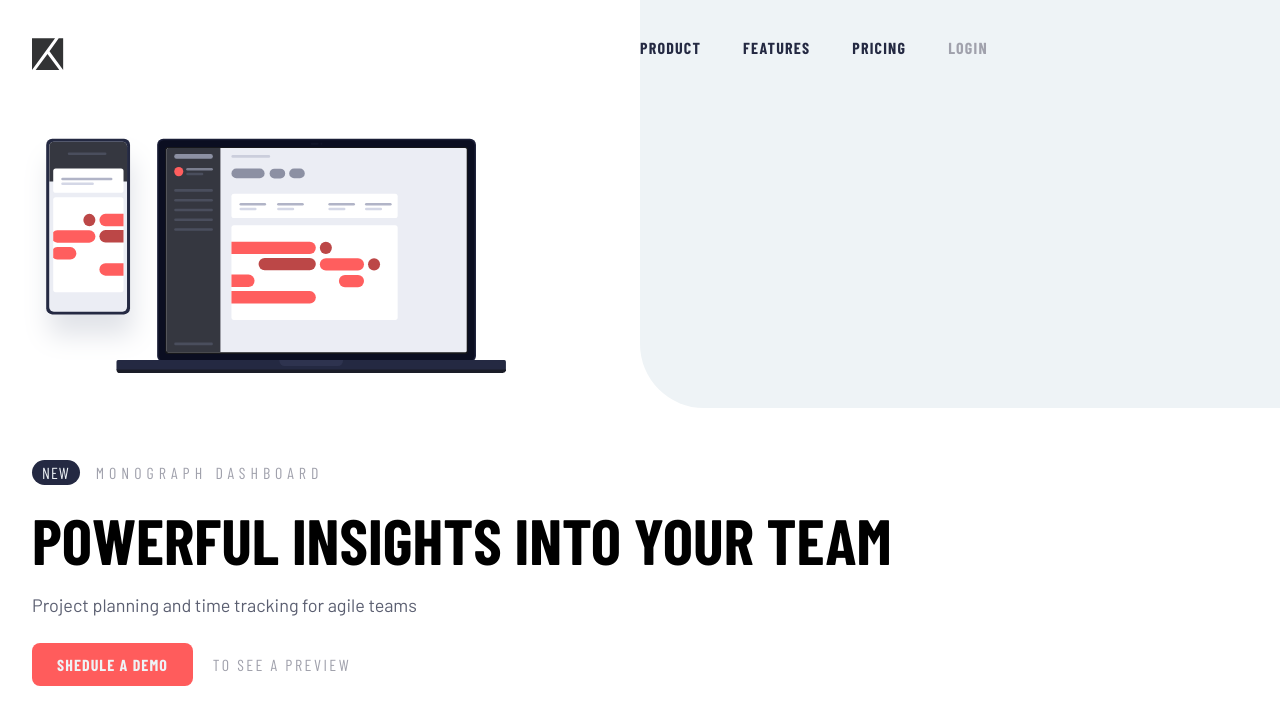
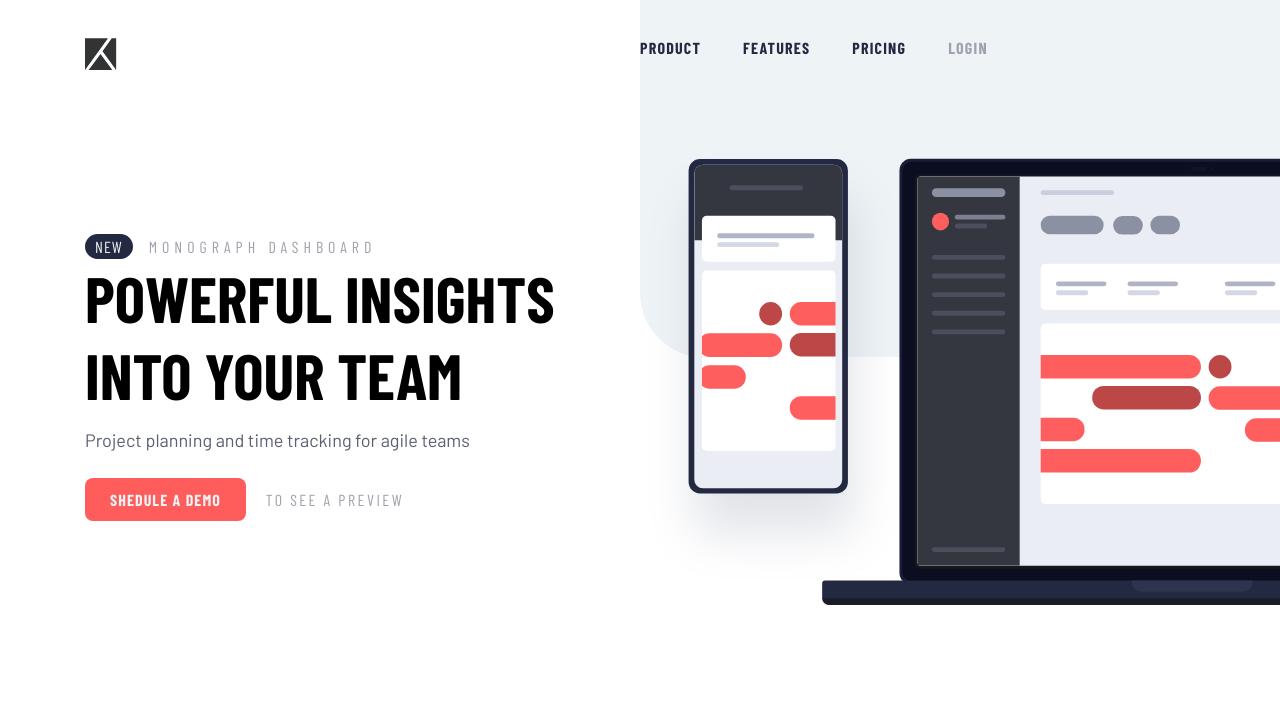
Before and after one commit to nivancheva/project-tracking-intro-component-react, a React (Vite) app: page / in a window 1280 px wide. Shown: the top 724 px of the page. Built offline with nearby package versions, Linux system fonts and the light colour scheme.

Commit message:
desctop design

```diff
--- a/src/App.css
+++ b/src/App.css
@@ -1,4 +1,4 @@
-.conteiner {
+.container {
     margin-inline: 2rem;
 }
 
@@ -7,9 +7,13 @@
     align-items: center;
 }
 
+#root {
+    overflow: hidden;
+}
+
 .header {
     justify-content: space-between;
-    margin: 2.375rem 2rem 4rem;
+    margin: 2.375rem 0 4rem;
 }
 
 .nav-container {
@@ -24,10 +28,11 @@
     position: absolute;
     left: 50%;
     transform: translate(-50%);
-    top: 6.25rem;
+    top: 3.25rem;
     padding: 1.5rem 7.6875rem;
     background-color: white;
     margin: 0;
+    z-index: 100;
 }
 
 .mobile-menu-hidden {
@@ -39,13 +44,8 @@
     cursor: pointer;
 }
 
-.menuClose {
-    position: absolute;
-    top: 0;
-    right: 0;
-}
-
 .device_img {
+    max-width: inherit;
     width: 482px;
     height: 239px;
     transform: translate(5%);
@@ -67,7 +67,7 @@
     z-index: -1;
 }
 
-.pharagraph {
+.paragraph {
     gap:1rem;
     margin: 5.4375rem 0 1rem;
 }
@@ -104,6 +104,23 @@
 }
 
 @media (min-width:800px) {
+    .container {
+        max-width: 1110px;
+        width: 90%;
+        margin-inline: auto;
+    }
+
+    .reverce-grid {
+        display: grid;
+        grid-template-columns: 470px 1fr;
+        align-items: center;
+        margin-top: 5rem;
+    }
+
+    main {
+        grid-area: 1;
+    }
+
     .nav-bar {
         gap: 2.625rem;
         flex-direction: row;
@@ -121,4 +138,23 @@
     .mobile-menu-hidden {
         display: flex;
     }
+
+    .header {
+        margin-inline: 0;
+    }
+
+    .device_img {
+        max-width: inherit;
+        width: 916px;
+        height: 455px;
+        transform: translate(10%);
+    }
+
+    main .container {
+        margin-right: 10rem;
+    }
+
+    .paragraph {
+        margin: 0;
+    }
 }
--- a/src/App.jsx
+++ b/src/App.jsx
@@ -39,10 +39,11 @@
         </div>
       </nav>
 
+      <div className='reverce-grid overflow_hidden container'>
       <img className='device_img' src={devicesImg}/>
 
-      <main className='conteiner'>
-        <div className='flex-container pharagraph'>
+      <main className=''>
+        <div className='flex-container paragraph'>
           <p className='bg-black'>New</p>
           <p className='clr-gray'>Monograph Dashboard</p>
         </div>
@@ -55,6 +56,7 @@
           <p>To see a preview</p>
         </div>
       </main>
+      </div>
     </div>
   )
 }
```
